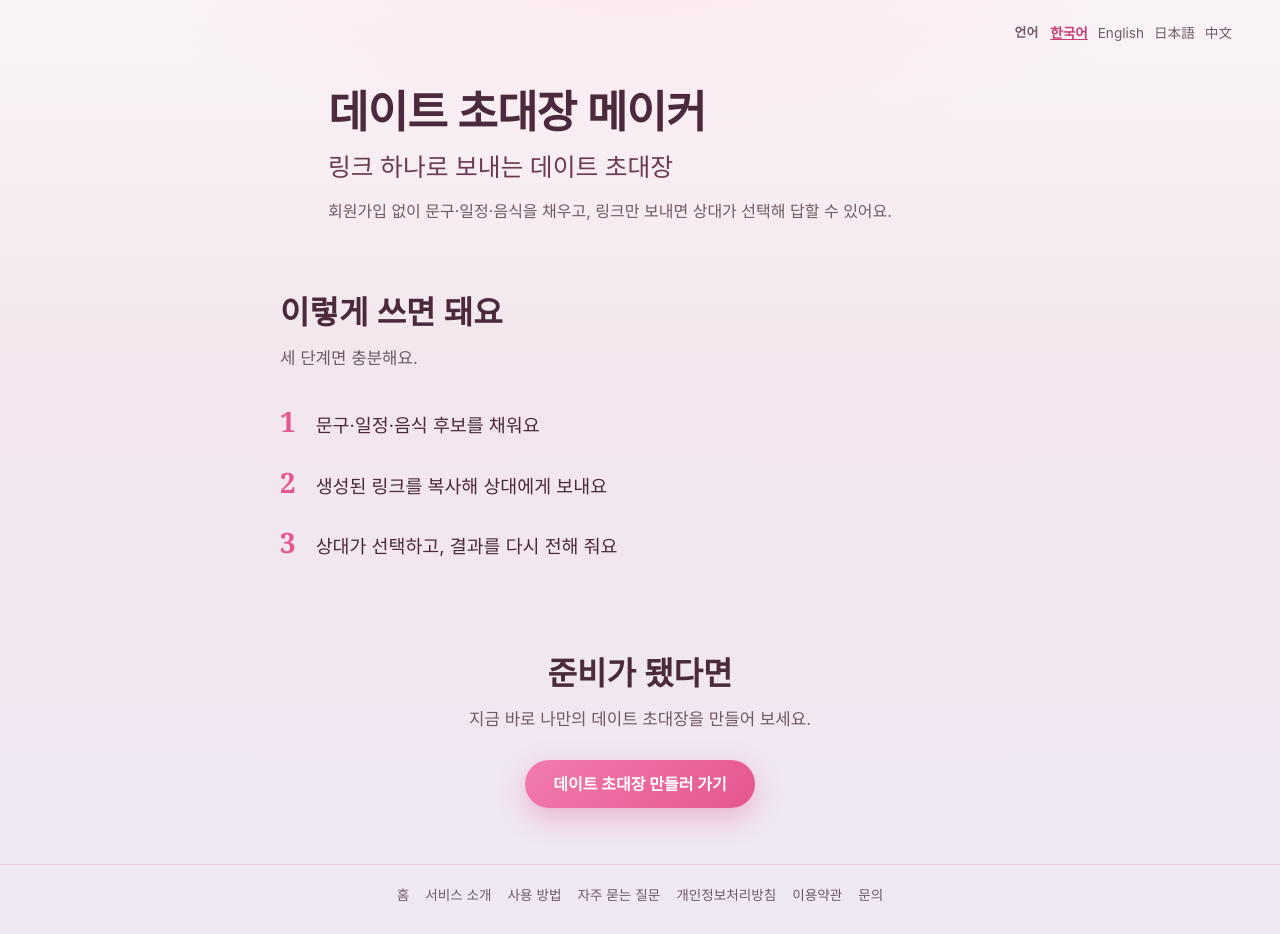
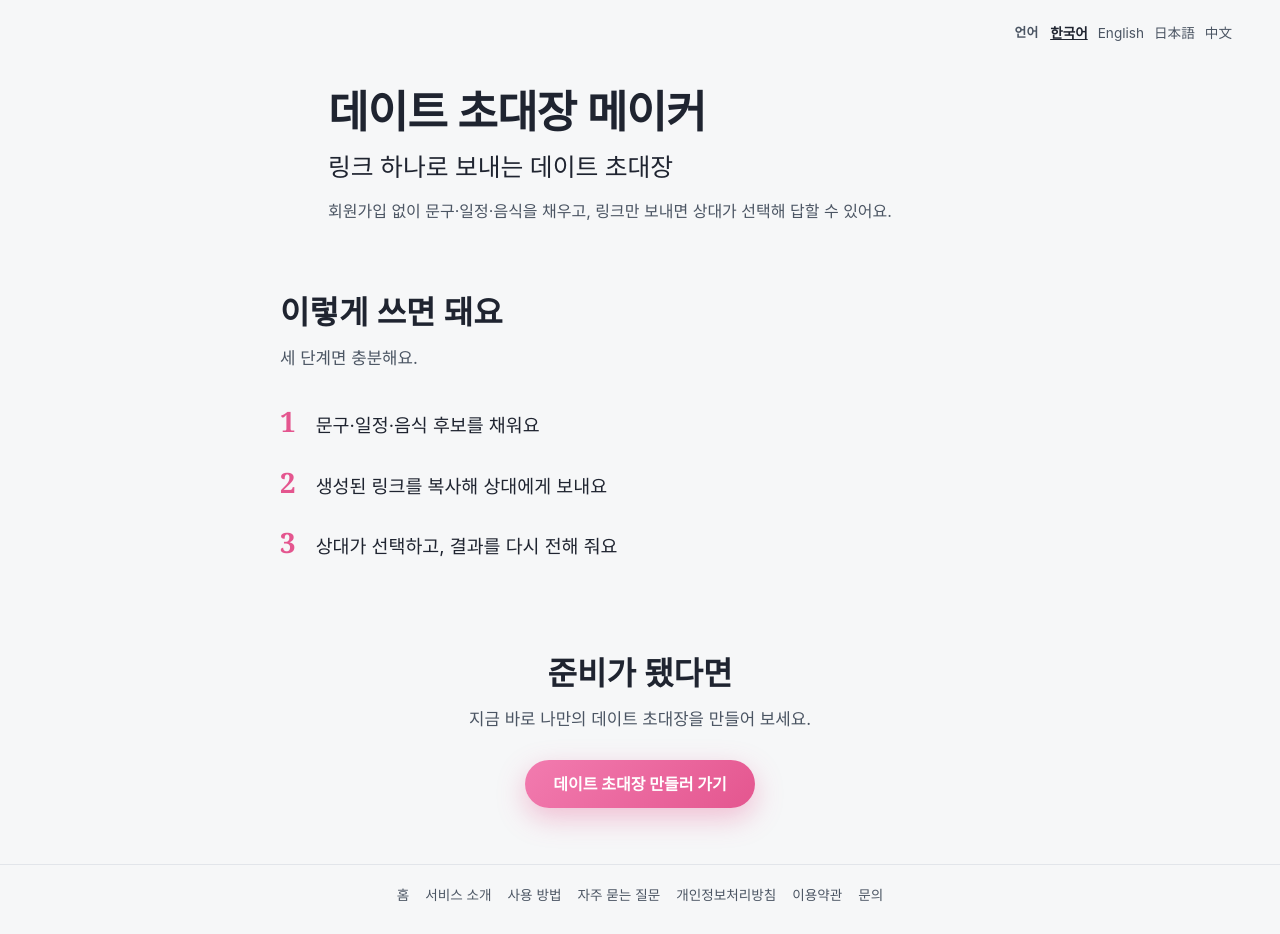
Before and after one commit to DSeung001/invite-maker, a Next.js app: page / in a window 1280 px wide. Built offline with nearby package versions, Linux system fonts and the light colour scheme.

Commit message:
style: css 수정

```diff
--- a/app/globals.css
+++ b/app/globals.css
@@ -1246,15 +1246,12 @@ p.error-list {
 .landing {
   --landing-rose: #e4568f;
   --landing-rose-deep: #c93d74;
-  --landing-ink: #4a2a3c;
-  --landing-muted: #6f5a66;
-  --landing-wash: #f7e8f0;
+  --landing-ink: #1f2430;
+  --landing-muted: #4b5563;
   position: relative;
   min-height: 100vh;
   color: var(--landing-muted);
-  background:
-    radial-gradient(ellipse 80% 50% at 50% -10%, #fce4ef 0%, transparent 55%),
-    linear-gradient(180deg, #faf4f7 0%, #f3e6ee 40%, #efe8f5 100%);
+  background: #f6f7f8;
 }
 
 .landing-nav {
@@ -1304,13 +1301,13 @@ p.error-list {
 }
 
 .landing-lang-btn[aria-pressed="true"] {
-  color: var(--landing-rose-deep);
+  color: var(--landing-ink);
   font-weight: 700;
   text-decoration: underline;
 }
 
 .landing .site-footer {
-  border-top-color: rgba(228, 86, 143, 0.18);
+  border-top-color: #e2e5ea;
 }
 
 .landing .site-footer-nav a {
@@ -1344,7 +1341,7 @@ p.error-list {
   font-size: clamp(1.15rem, 3.2vw, 1.55rem);
   font-weight: 500;
   line-height: 1.35;
-  color: #6b3a52;
+  color: var(--landing-ink);
 }
 
 .landing-support {
```
